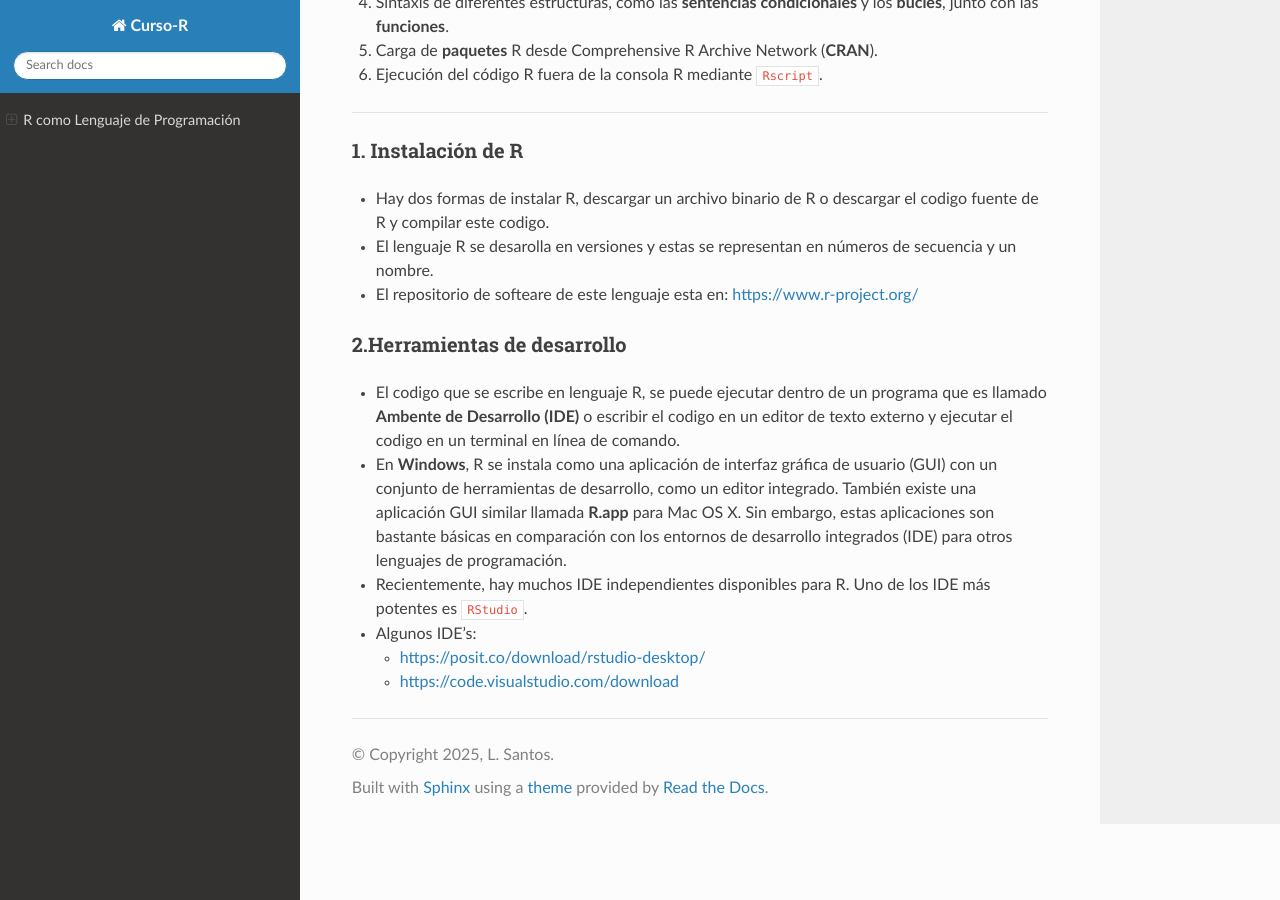
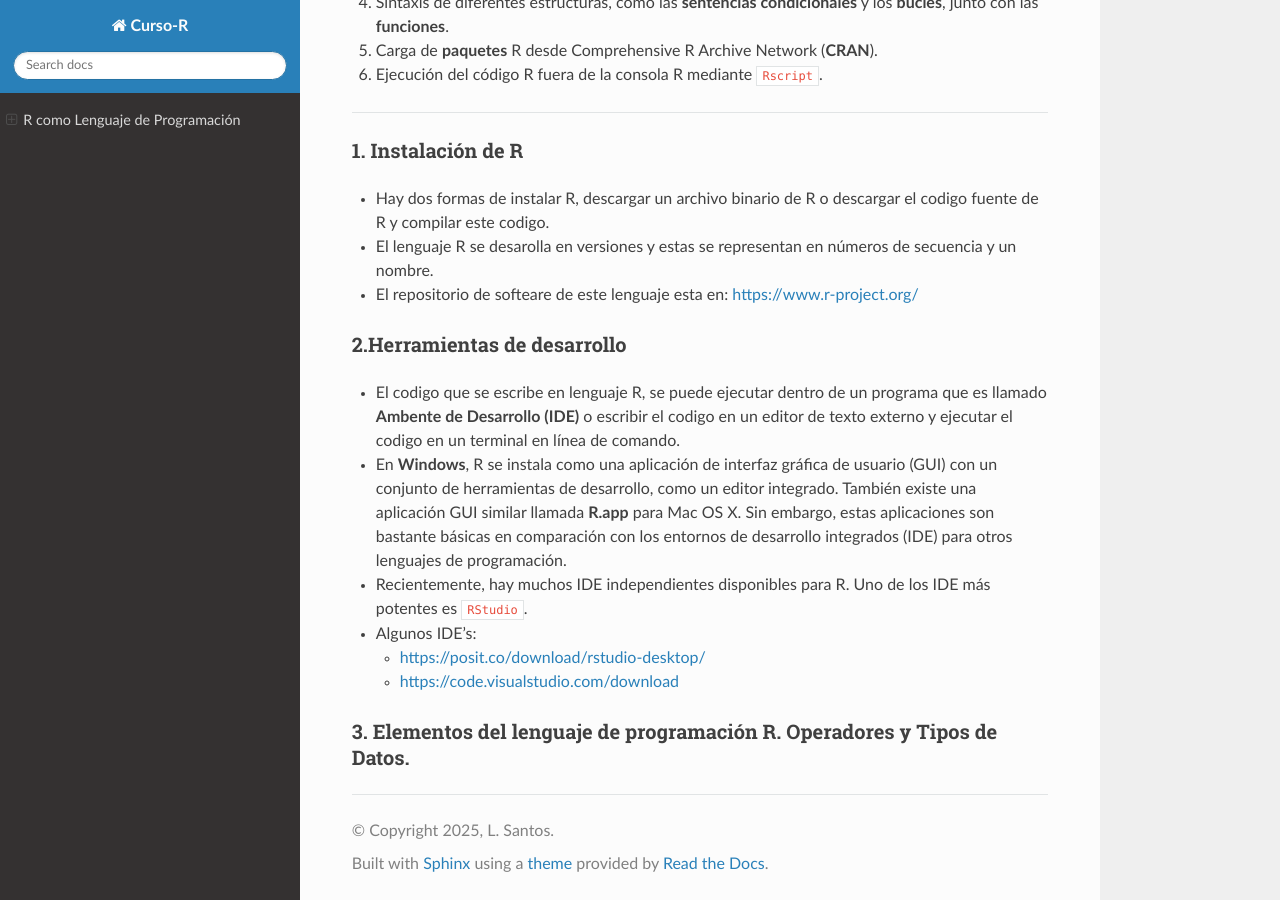
Before and after one commit to matecom57/santosg57-curso-r, a Sphinx documentation site: the page built from docs/source/Clase-03/clase-03.rst, in a window 1280 px wide and 900 px high, scrolled down 797 px. Built offline with Sphinx 7.4.7 and the Read the Docs theme 3.1.0, drawn with Linux system fonts in a browser that asks for light colours.

Commit message:
Test comité

```diff
--- a/docs/source/Clase-03/clase-03.rst
+++ b/docs/source/Clase-03/clase-03.rst
@@ -60,3 +60,6 @@ HOY
   * https://posit.co/download/rstudio-desktop/
 
   * https://code.visualstudio.com/download
+
+3. Elementos del lenguaje de programación R. Operadores y Tipos de Datos.
+************************************************
```
